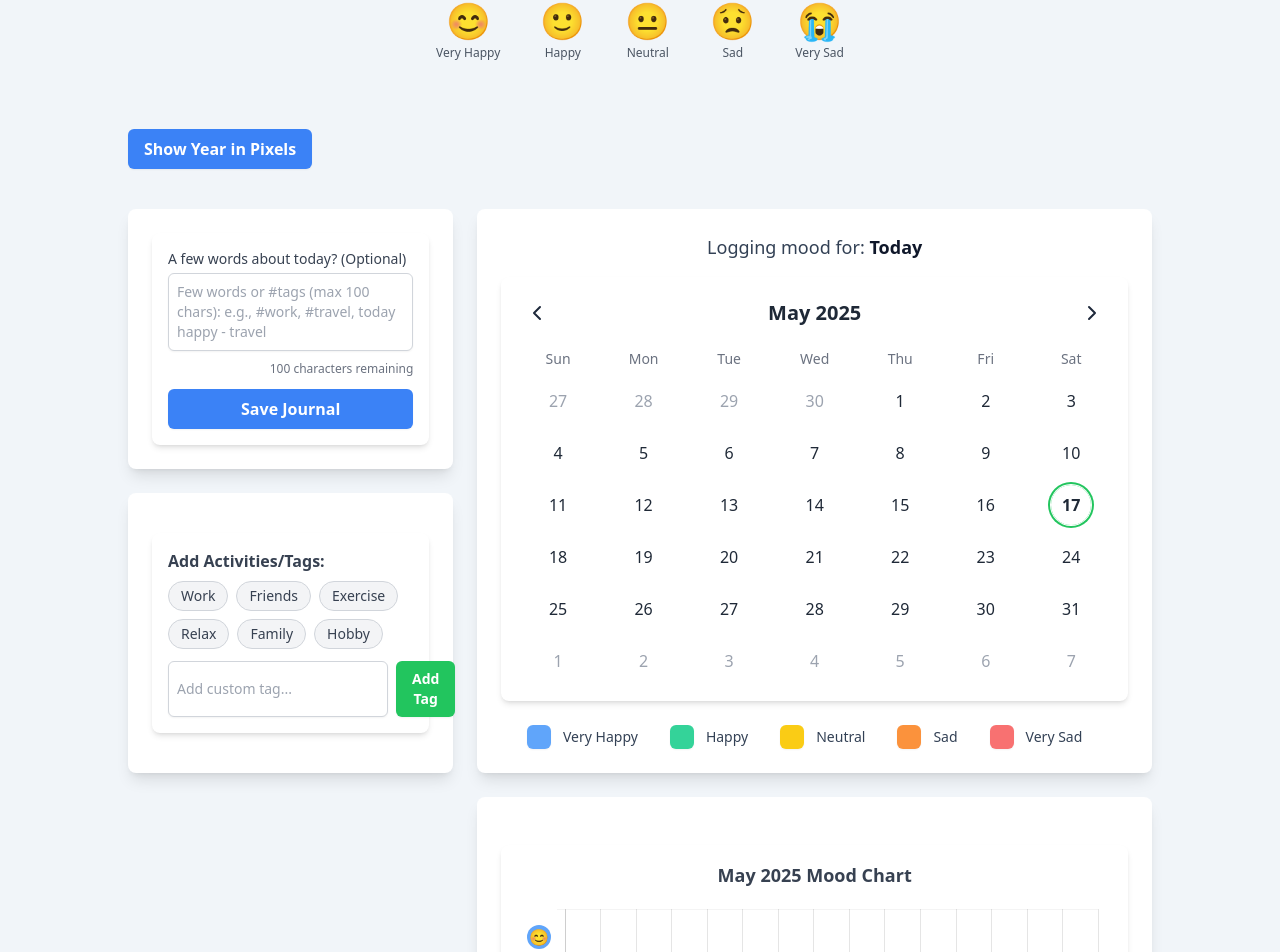
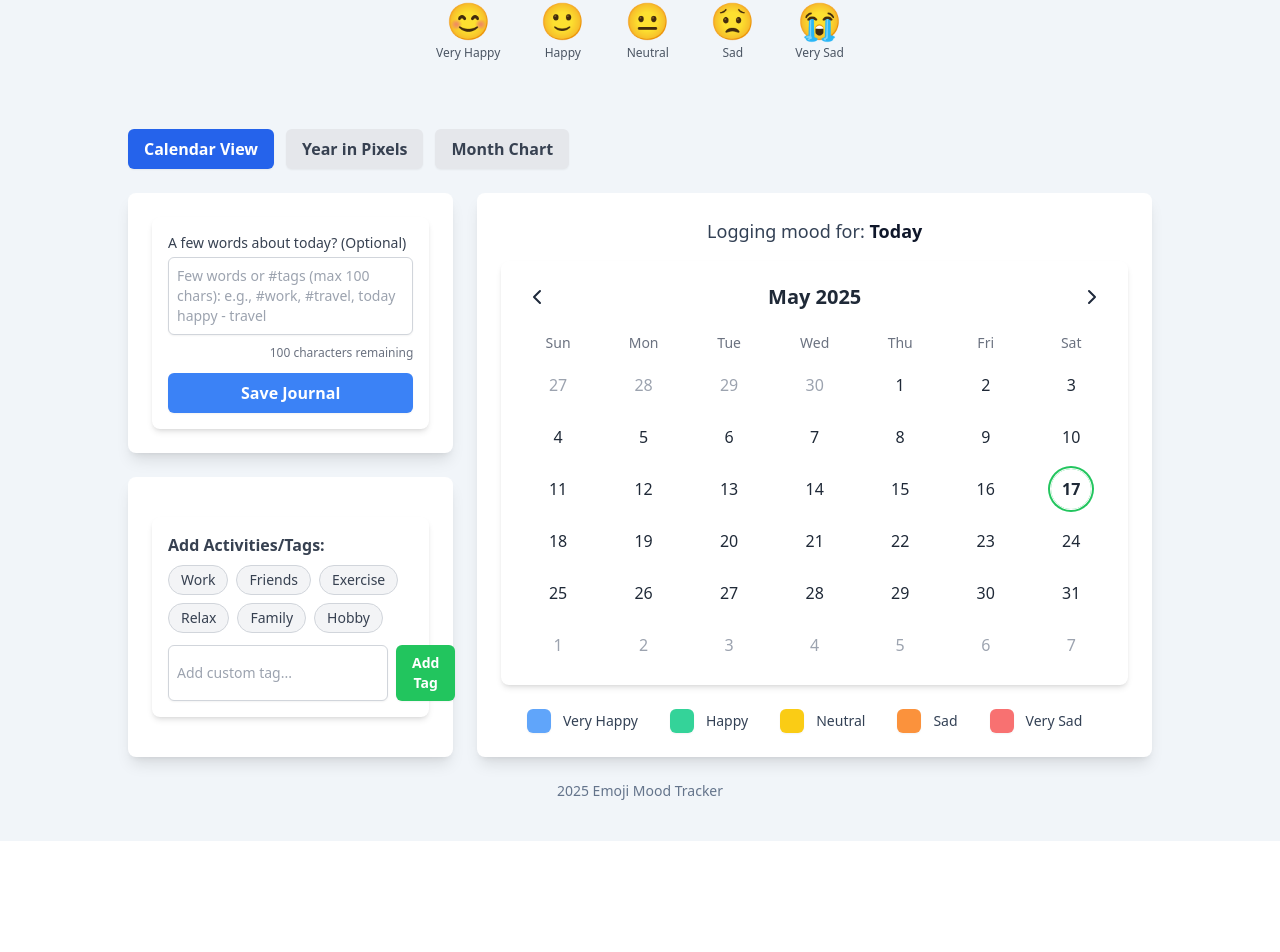
Before and after one commit to sonisumit7904/Emoji_Mood_Tracker, a React (Vite) app: page / in a window 1280 px wide. Shown: the part 171-1123 px from the top of the page. After the commit the page ends 1012 px from the top, so only its background shows below. Built offline with nearby package versions, Linux system fonts and the light colour scheme.

Commit message:
month chart button added

```diff
--- a/src/App.tsx
+++ b/src/App.tsx
@@ -47,10 +47,10 @@ function App() {
   // State for selected tags
   const [currentTags, setCurrentTags] = useState<string[]>([]);
   const [availableTags, setAvailableTags] = useState<Tag[]>(DEFAULT_TAGS); // State for all available tags
-
   // Notification state
   const [notification, setNotification] = useState<string | null>(null);
-  const [showYearInPixels, setShowYearInPixels] = useState(false); // Revert to false
+  const [showYearInPixels, setShowYearInPixels] = useState(false);
+  const [showMonthChart, setShowMonthChart] = useState(false);
 
   // Load mood entries and custom tags from localStorage on component mount
   useEffect(() => {
@@ -238,27 +238,87 @@ function App() {
           Emoji Mood Tracker
         </h1>
         <p className="text-slate-600">Track your daily mood with emojis</p>
-      </header>
-
-      <main className="w-full max-w-5xl flex flex-col items-center">
+      </header>      <main className="w-full max-w-5xl flex flex-col items-center">
         <EmojiSelector
           selectedMood={selectedMood}
           onSelectMood={handleSelectMood}
         />
 
         <div className="w-full max-w-5xl mx-auto mt-6">
-          <button
-            onClick={() => setShowYearInPixels(!showYearInPixels)}
-            className="mb-4 px-4 py-2 bg-blue-500 hover:bg-blue-600 text-white font-semibold rounded-md shadow-sm transition-colors w-full md:w-auto"
-          >
-            {showYearInPixels ? 'Show Calendar View' : 'Show Year in Pixels'}
-          </button>
-
-          {showYearInPixels ? (
+          <div className="flex flex-wrap gap-3 mb-4">
+            <button
+              onClick={() => {
+                setShowYearInPixels(false);
+                setShowMonthChart(false);
+              }}
+              className={`px-4 py-2 font-semibold rounded-md shadow-sm transition-colors ${
+                !showYearInPixels && !showMonthChart
+                  ? 'bg-blue-600 text-white'
+                  : 'bg-gray-200 text-gray-700 hover:bg-gray-300'
+              }`}
+            >
+              Calendar View
+            </button>            <button
+              onClick={() => {
+                setShowYearInPixels(true);
+                setShowMonthChart(false);
+              }}
+              className={`px-4 py-2 font-semibold rounded-md shadow-sm transition-colors ${
+                showYearInPixels
+                  ? 'bg-blue-600 text-white'
+                  : 'bg-gray-200 text-gray-700 hover:bg-gray-300'
+              }`}
+            >
+              Year in Pixels
+            </button>
+            <button
+              onClick={() => {
+                setShowYearInPixels(false);
+                setShowMonthChart(true);
+              }}
+              className={`px-4 py-2 font-semibold rounded-md shadow-sm transition-colors ${
+                showMonthChart
+                  ? 'bg-blue-600 text-white'
+                  : 'bg-gray-200 text-gray-700 hover:bg-gray-300'
+              }`}
+            >
+              Month Chart
+            </button>
+          </div>          {showYearInPixels ? (
             <div className="p-6 bg-white shadow-lg rounded-lg mt-6 w-full">
               {/* Removed MoodLegend from here */}
               <div className="overflow-x-auto"> {/* YearInPixels container */}
                 <YearInPixels year={currentYear} moodEntries={moodEntries} onDayClick={handleDayClickFromYearView} />
+              </div>
+            </div>
+          ) : showMonthChart ? (
+            <div className="p-6 bg-white shadow-lg rounded-lg mt-6 w-full">
+              <h3 className="text-2xl font-semibold text-slate-700 mb-6 text-center">
+                {new Date(currentYear, currentMonth).toLocaleString('default', { month: 'long' })} {currentYear} Mood Chart
+              </h3>              <div className="h-[500px]"> {/* Fixed height for better visualization */}
+                <MoodChart
+                  key={`mood-chart-${currentMonth}-${currentYear}`}
+                  moodEntries={moodEntries}
+                  month={currentMonth}
+                  year={currentYear}
+                />
+              </div>
+              <div className="mt-6 flex justify-center">
+                <MoodLegend horizontal={true} />
+              </div>
+              <div className="mt-6 flex justify-center gap-4">
+                <button
+                  onClick={() => handleChangeMonth('prev')}
+                  className="px-4 py-2 bg-gray-200 hover:bg-gray-300 rounded-md transition-colors"
+                >
+                  ← Previous Month
+                </button>
+                <button
+                  onClick={() => handleChangeMonth('next')}
+                  className="px-4 py-2 bg-gray-200 hover:bg-gray-300 rounded-md transition-colors"
+                >
+                  Next Month →
+                </button>
               </div>
             </div>
           ) : (
@@ -307,10 +367,7 @@ function App() {
                   />                  <div className="mt-6">
                     <MoodLegend horizontal={true} />
                   </div>
-                </div>
-                <div className="p-6 bg-white shadow-lg rounded-lg">
-                  <MoodChart moodEntries={moodEntries} month={currentMonth} year={currentYear} />
-                </div>
+                </div>                {/* Removed the MoodChart component from here since we now have a dedicated Month Chart view */}
               </div>
             </div>
           )}
--- a/src/components/MoodChart.tsx
+++ b/src/components/MoodChart.tsx
@@ -10,12 +10,14 @@ interface MoodChartProps {
   moodEntries: MoodEntries;
   month?: number; // 0-indexed (0 = January, 11 = December)
   year?: number;
+  expanded?: boolean; // Add expanded prop for full-size chart in chart view
 }
 
 const MoodChart: React.FC<MoodChartProps> = ({
   moodEntries,
   month = new Date().getMonth(),
-  year = new Date().getFullYear()
+  year = new Date().getFullYear(),
+  expanded = false // Default to false for normal size
 }) => {
   const chartRef = useRef<HTMLCanvasElement>(null);
   const chartInstanceRef = useRef<Chart | null>(null);
@@ -222,12 +224,13 @@ const MoodChart: React.FC<MoodChartProps> = ({
     'July', 'August', 'September', 'October', 'November', 'December'
   ];
   const monthName = monthNames[month];
-
   return (
-    <div className="p-4 bg-white shadow-md rounded-lg mt-6 w-full" style={{ height: '350px' }}>
-      <h3 className="text-lg font-semibold text-gray-700 mb-3 text-center">
-        {monthName} {year} Mood Chart
-      </h3>
+    <div className={`p-4 bg-white shadow-md rounded-lg ${expanded ? '' : 'mt-6'} w-full`} style={{ height: expanded ? '500px' : '350px' }}>
+      {!expanded && (
+        <h3 className="text-lg font-semibold text-gray-700 mb-3 text-center">
+          {monthName} {year} Mood Chart
+        </h3>
+      )}
       <div ref={chartContainerRef} style={{ position: 'relative', height: '100%', width: '100%', paddingLeft: '40px' }}>
         <canvas ref={chartRef} style={{ height: '100%', width: '100%' }}></canvas>
       </div>
```
